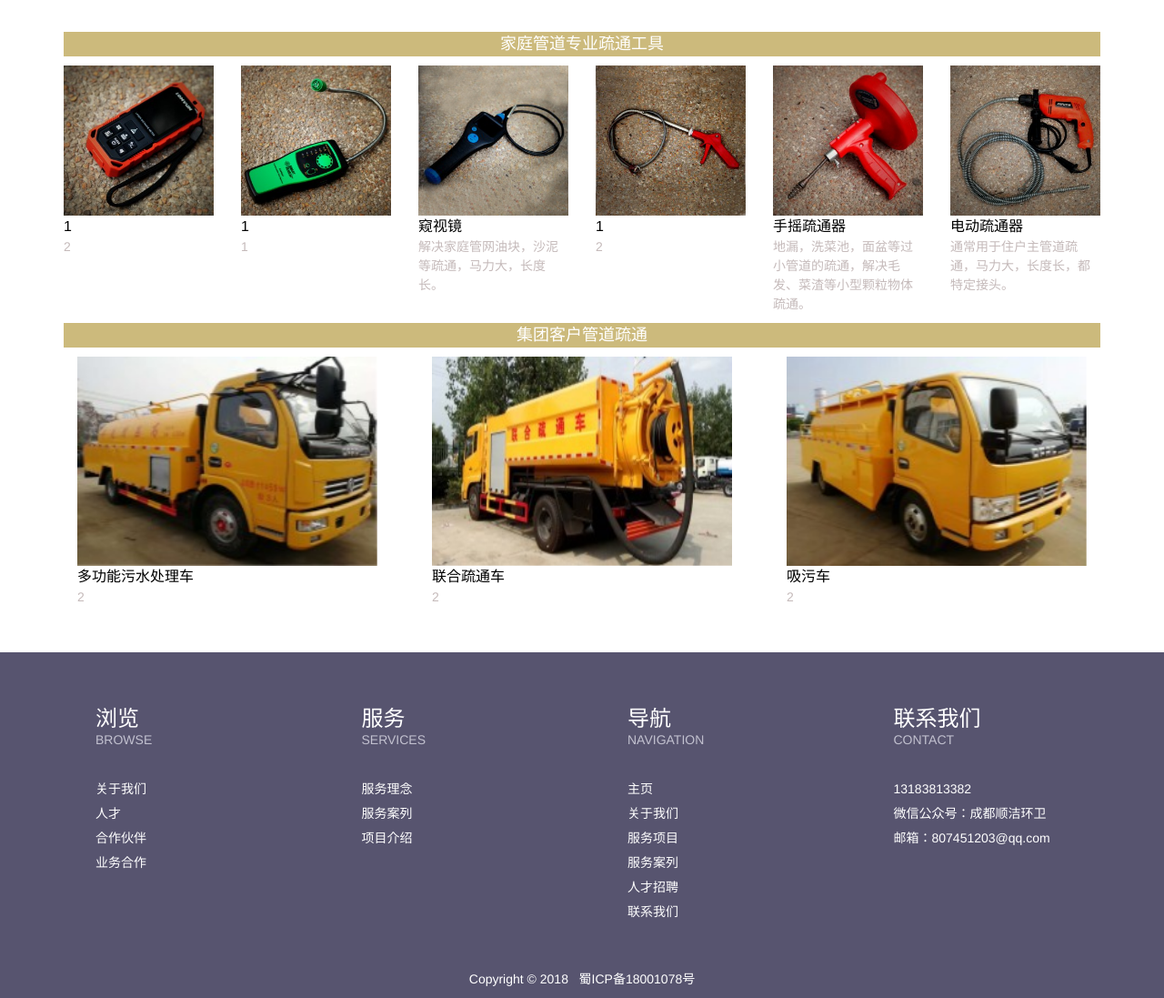
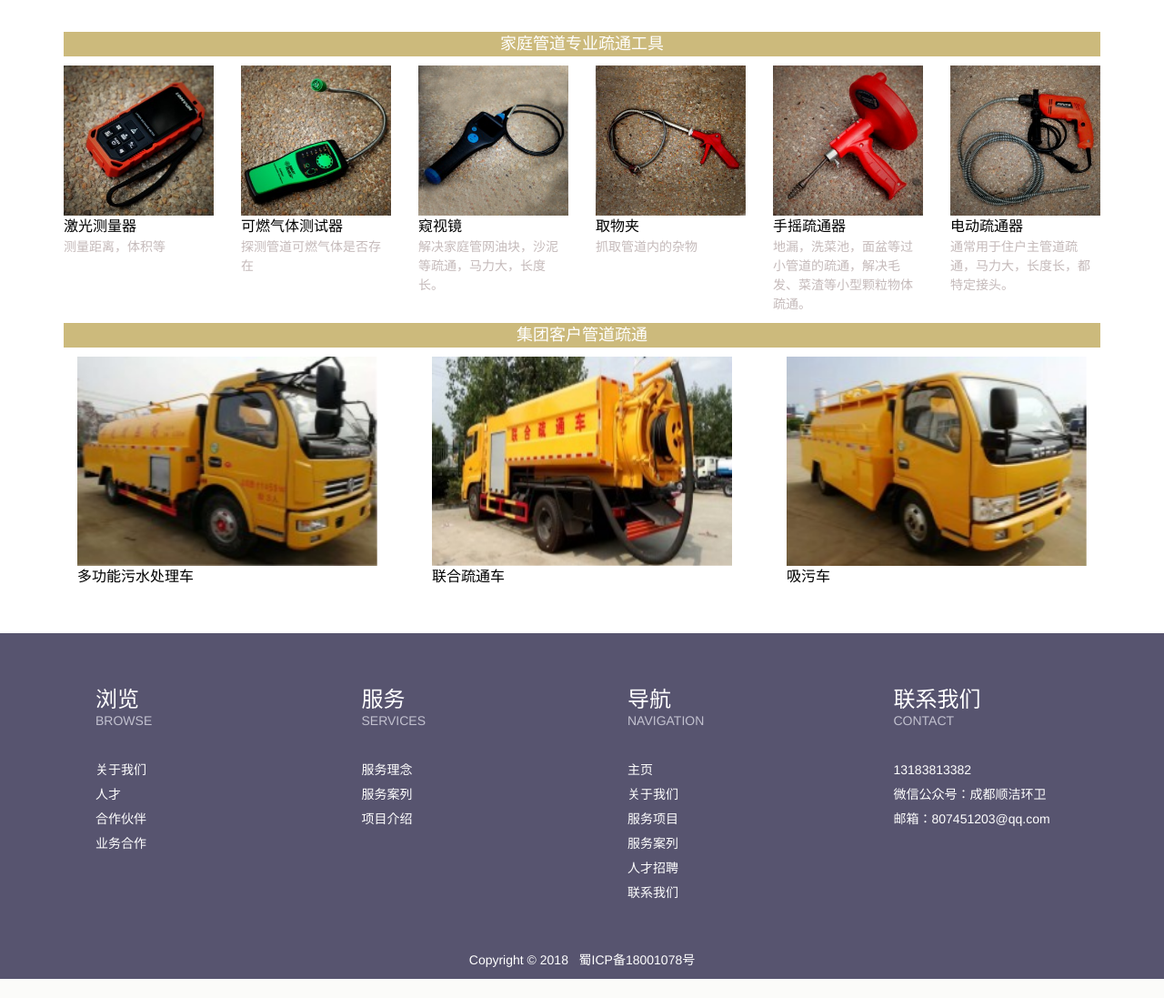
Before and after one commit to shunjiefw/python, a Django app: page /projects/ in a window 1280 px wide. Shown: the part 1455-2552 px from the top of the page at 91% size. After the commit the page ends 2531 px from the top, so only its background shows below. Run offline with Django 3.2, Linux system fonts and the light colour scheme; some libraries are stand-ins or nearby versions.

Commit message:
修改了一些东西

```diff
--- a/shunjie/shunjie/settings.py
+++ b/shunjie/shunjie/settings.py
@@ -25,7 +25,7 @@ SECRET_KEY = 's^yh9ukhonw5x^4fgl!-5qsh=%#r$m908_zwc-k5%^r(%@hnfl'
 # SECURITY WARNING: don't run with debug turned on in production!
 DEBUG = True
 
-ALLOWED_HOSTS = ['10.3.1.50','127.0.0.1']
+ALLOWED_HOSTS = ['10.3.1.50','127.0.0.1','47.96.162.16']
 
 
 # Application definition
--- a/shunjie/templates/web/master.html
+++ b/shunjie/templates/web/master.html
@@ -26,7 +26,7 @@
             </ol>
             <div id="banner" class="carousel-inner">
                 <div class="item active">
-                    <img class="banner-img slide-image" src="{% static "images/BANNER1.jpg" %}" style="width:100%;height:100%;">
+                    <img class="banner-img slide-image" src="{% static "images/banner1.jpg" %}" style="width:100%;height:100%;">
                 </div>
                 <div class="item">
                     <img class="banner-img slide-image" src="{% static "images/BANNER2.jpg" %}" style="width:100%;height:100%;">
--- a/shunjie/templates/web/projects.html
+++ b/shunjie/templates/web/projects.html
@@ -89,15 +89,15 @@
                 <div class="block-img">
                     <img src="{% static "images/tools/1.jpg" %}" alt="">
                 </div>
-                <div class="msg-title">1</div>
-                <div class="msg-body">2</div>
+                <div class="msg-title">激光测量器</div>
+                <div class="msg-body">测量距离，体积等</div>
             </div>
             <div class="col-md-2">
                 <div class="block-img">
                     <img src="{% static "images/tools/2.jpg" %}" alt="">
                 </div>
-                <div class="msg-title">1</div>
-                <div class="msg-body">1</div>
+                <div class="msg-title">可燃气体测试器</div>
+                <div class="msg-body">探测管道可燃气体是否存在</div>
             </div>
             <div class="col-md-2">
                 <div class="block-img">
@@ -110,8 +110,8 @@
                 <div class="block-img">
                     <img src="{% static "images/tools/4.jpg" %}" alt="">
                 </div>
-                <div class="msg-title">1</div>
-                <div class="msg-body">2</div>
+                <div class="msg-title">取物夹</div>
+                <div class="msg-body">抓取管道内的杂物</div>
             </div>
             <div class="col-md-2">
                 <div class="block-img">
@@ -135,21 +135,21 @@
                     <img class="wow bounceIn" src="{% static "images/dx/dgnws.jpg" %}" alt="">
                 </div>
                 <div class="msg-title">多功能污水处理车</div>
-                <div class="msg-body">2</div>
+                <!-- <div class="msg-body">2</div> -->
             </div>
             <div class="col-md-4 item-jt">
                 <div class="block-img">
                     <img class="wow bounceIn" src="{% static "images/dx/lhst.jpg" %}" alt="">
                 </div>
                 <div class="msg-title">联合疏通车</div>
-                <div class="msg-body">2</div>
+                <!-- <div class="msg-body">2</div> -->
             </div>
             <div class="col-md-4 item-jt">
                 <div class="block-img">
                     <img class="wow bounceIn" src="{% static "images/dx/xwc.jpg" %}" alt="">
                 </div>
                 <div class="msg-title">吸污车</div>
-                <div class="msg-body">2</div>
+                <!-- <div class="msg-body">2</div> -->
             </div>
         </div>
     </div>
```
